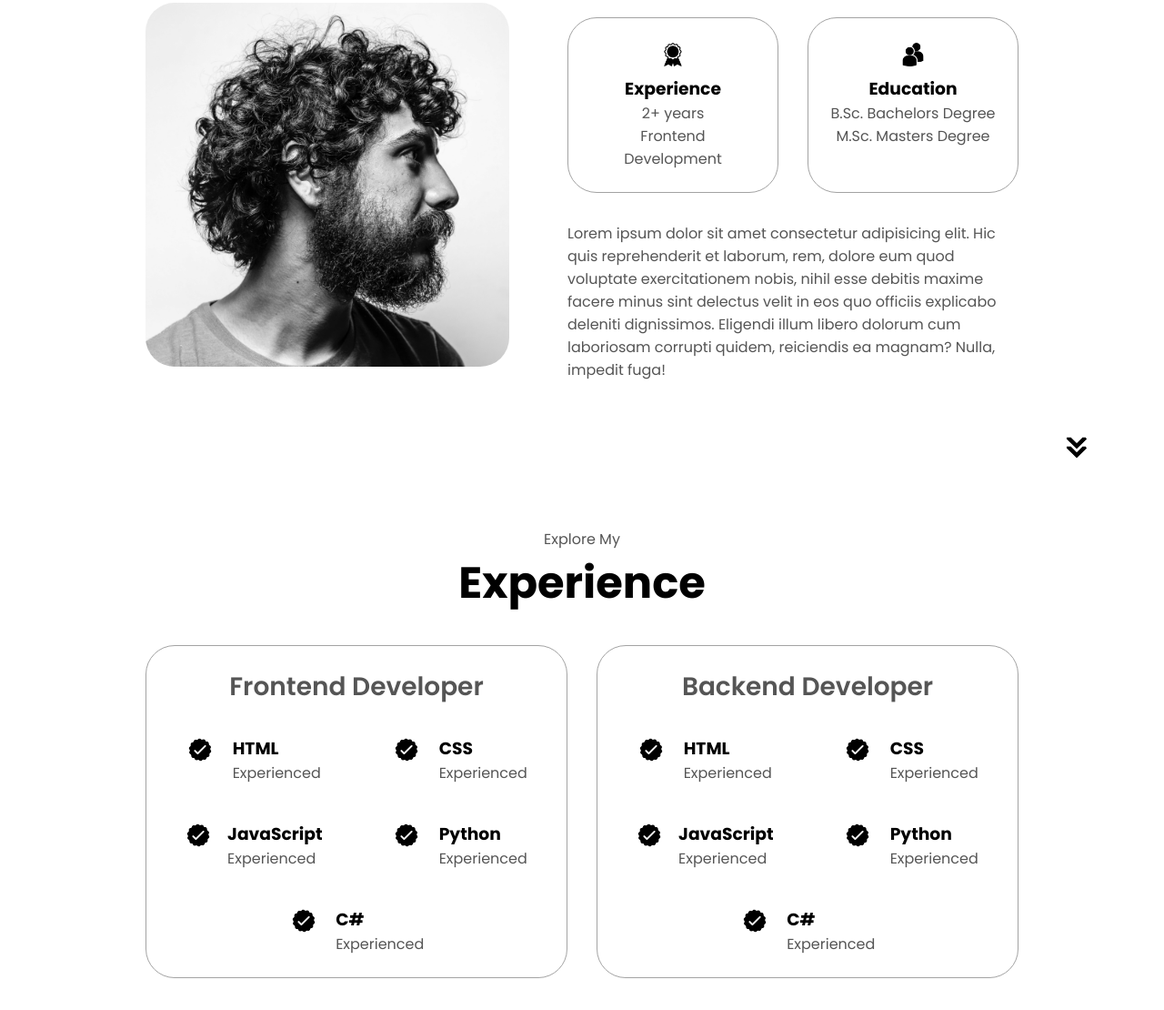
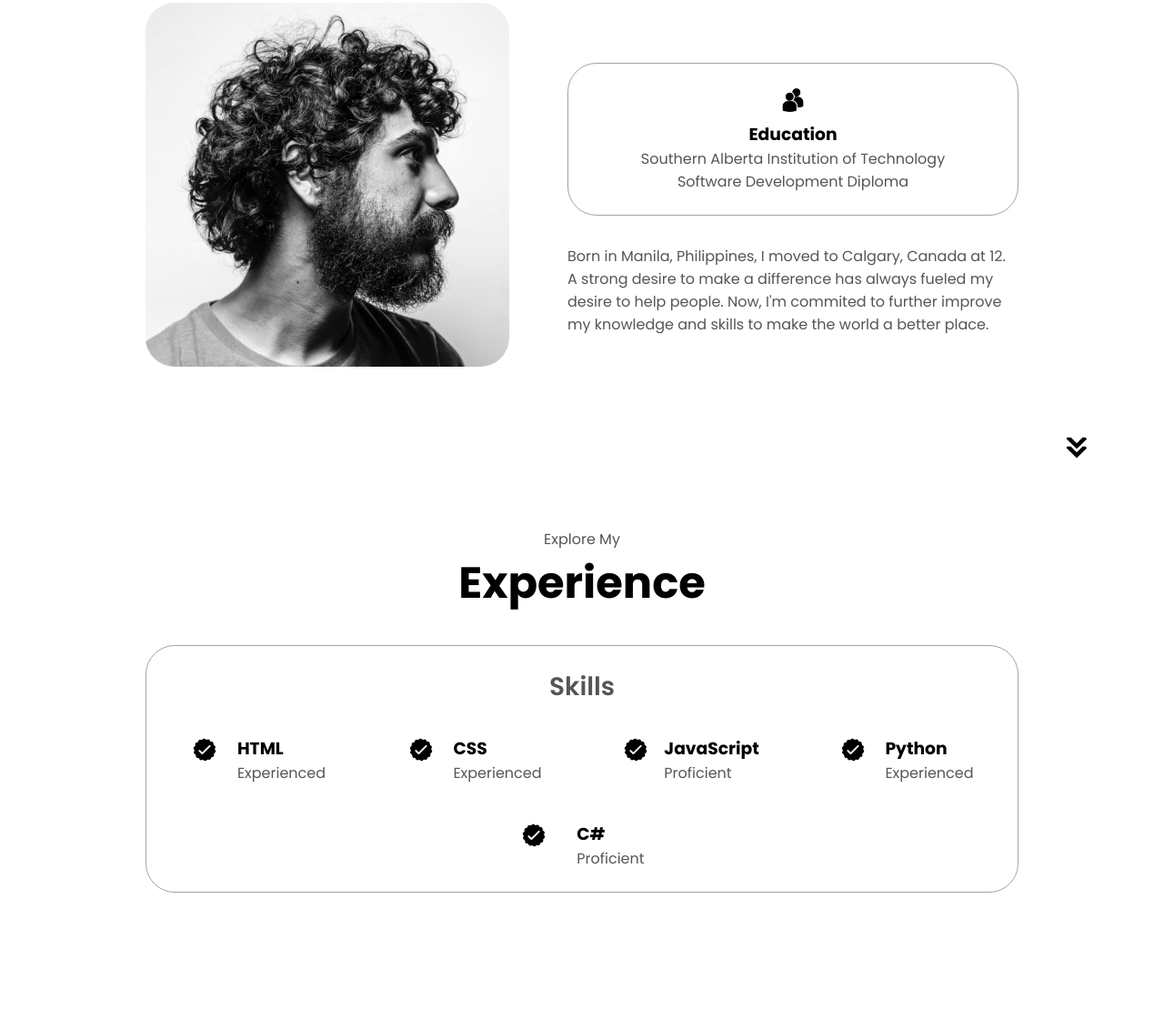
Before and after one commit to NoahMonedero/NoahMonedero.github.io, a plain HTML site: page index.html in a window 1280 px wide. Shown: the part 996-2106 px from the top of the page at 91% size. Drawn offline with Linux system fonts and the light colour scheme.

Commit message:
Adding more personal information

```diff
--- a/index.html
+++ b/index.html
@@ -70,19 +70,15 @@
           <div class="about-details-container">
             <div class="about-containers">
               <div class="details-container">
-                <img src="./asssets/experience.png" alt="Experience icon" class="icon">
-                <h3>Experience</h3>
-                <p>2+ years <br>Frontend Development</p>
-              </div>
-              <div class="details-container">
                 <img src="./asssets/education.png" alt="Education icon" class="icon">
                 <h3>Education</h3>
-                <p>B.Sc. Bachelors Degree<br>M.Sc. Masters Degree</p>
+                <p>Southern Alberta Institution of Technology<br>Software Development Diploma</p>
               </div>
             </div>
             <div class="text-container">
               <p>
-                Lorem ipsum dolor sit amet consectetur adipisicing elit. Hic quis reprehenderit et laborum, rem, dolore eum quod voluptate exercitationem nobis, nihil esse debitis maxime facere minus sint delectus velit in eos quo officiis explicabo deleniti dignissimos. Eligendi illum libero dolorum cum laboriosam corrupti quidem, reiciendis ea magnam? Nulla, impedit fuga!
+                Born in Manila, Philippines, I moved to Calgary, Canada at 12. A strong desire to make a difference has always fueled my desire to help people. Now, I'm commited to further improve my knowledge and skills to make the world a better place.
+              </p>
             </div>
           </div>
         </div>
@@ -94,7 +90,8 @@
       <div class="experience-details-container">
         <div class="about-containers">
           <div class="details-container">
-            <h2 class="experience-sub-title">Frontend Developer</h2>
+            <h2 class="experience-sub-title">Skills
+            </h2>
             <div class="article-container">
               <article>
                 <img src="/asssets/checkmark.png" alt="experience icon" class="icon">
@@ -114,7 +111,7 @@
                 <img src="/asssets/checkmark.png" alt="experience icon" class="icon">
                 <div>
                   <h3>JavaScript</h3>
-                  <p>Experienced</p>
+                  <p>Proficient</p>
                 </div>
               </article>
               <article>
@@ -128,47 +125,7 @@
                 <img src="/asssets/checkmark.png" alt="experience icon" class="icon">
                 <div>
                   <h3>C#</h3>
-                  <p>Experienced</p>
-                </div>
-              </article>
-            </div>
-          </div>
-          <div class="details-container">
-            <h2 class="experience-sub-title">Backend Developer</h2>
-            <div class="article-container">
-              <article>
-                <img src="/asssets/checkmark.png" alt="experience icon" class="icon">
-                <div>
-                  <h3>HTML</h3>
-                  <p>Experienced</p>
-                </div>
-              </article>
-              <article>
-                <img src="/asssets/checkmark.png" alt="experience icon" class="icon">
-                <div>
-                  <h3>CSS</h3>
-                  <p>Experienced</p>
-                </div>
-              </article>
-              <article>
-                <img src="/asssets/checkmark.png" alt="experience icon" class="icon">
-                <div>
-                  <h3>JavaScript</h3>
-                  <p>Experienced</p>
-                </div>
-              </article>
-              <article>
-                <img src="/asssets/checkmark.png" alt="experience icon" class="icon">
-                <div>
-                  <h3>Python</h3>
-                  <p>Experienced</p>
-                </div>
-              </article>
-              <article>
-                <img src="/asssets/checkmark.png" alt="experience icon" class="icon">
-                <div>
-                  <h3>C#</h3>
-                  <p>Experienced</p>
+                  <p>Proficient</p>
                 </div>
               </article>
             </div>
```
